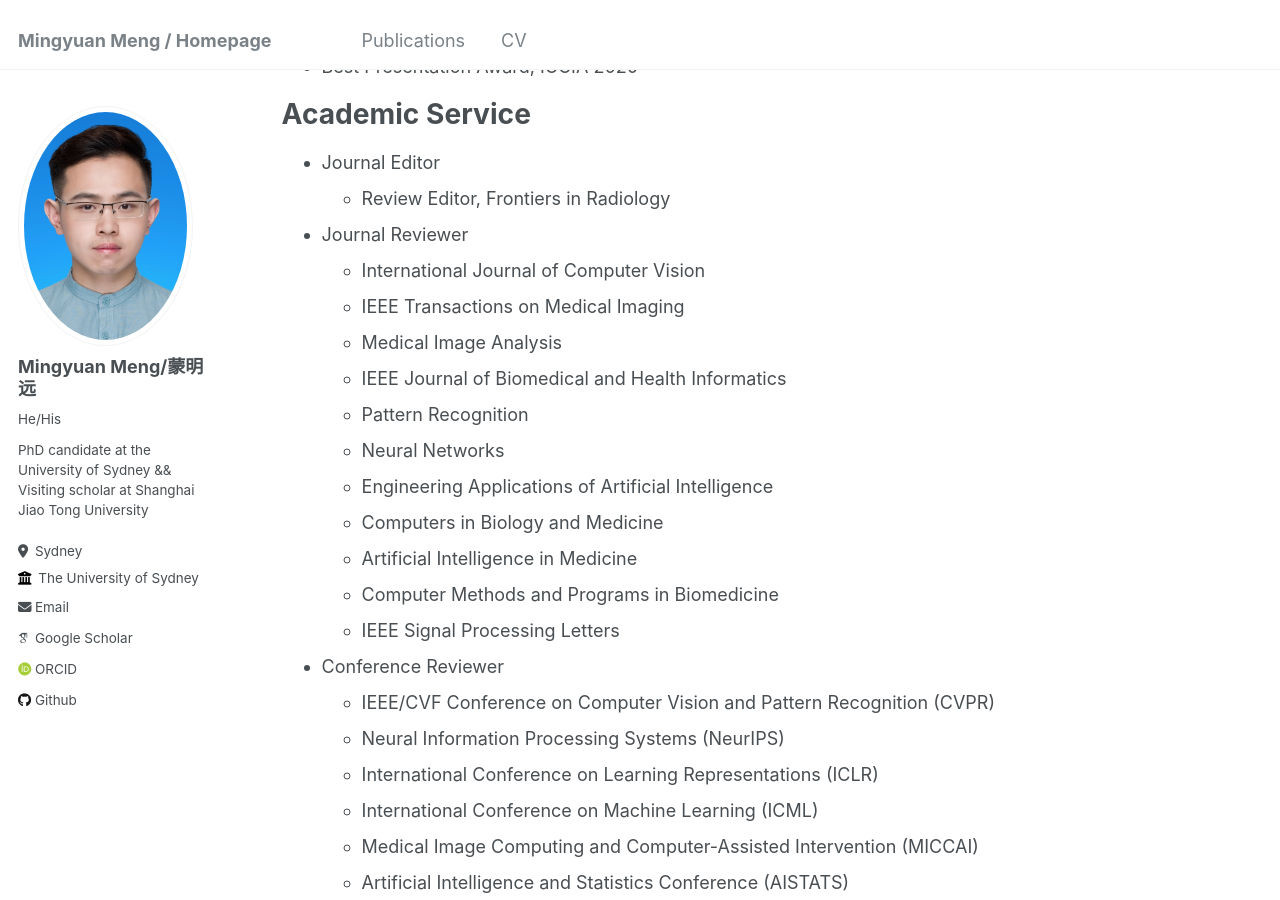
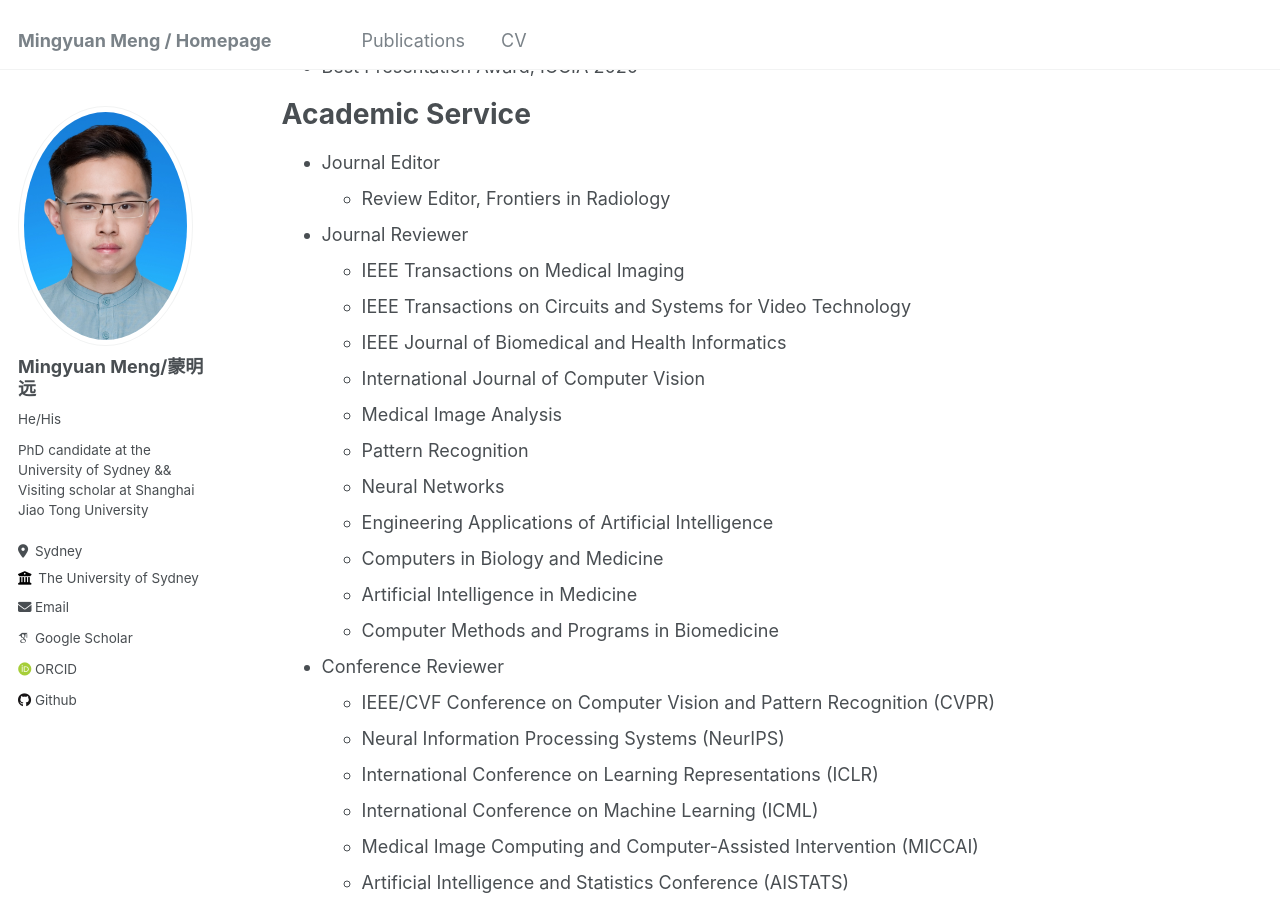
Before and after one commit to MungoMeng/mungomeng.github.io, a Jekyll site: the page built from _pages/cv.md, in a window 1280 px wide and 900 px high, scrolled down 809 px. Built offline with Jekyll 4.4.1, drawn with Linux system fonts in a browser that asks for light colours; some web fonts are replaced.

Commit message:
Update cv.md

```diff
--- a/_pages/cv.md
+++ b/_pages/cv.md
@@ -42,17 +42,17 @@ Academic Service
 * Journal Editor
   * Review Editor, Frontiers in Radiology
 * Journal Reviewer
+  * IEEE Transactions on Medical Imaging
+  * IEEE Transactions on Circuits and Systems for Video Technology
+  * IEEE Journal of Biomedical and Health Informatics
   * International Journal of Computer Vision
-  * IEEE Transactions on Medical Imaging
   * Medical Image Analysis
-  * IEEE Journal of Biomedical and Health Informatics
   * Pattern Recognition
   * Neural Networks
   * Engineering Applications of Artificial Intelligence
   * Computers in Biology and Medicine
   * Artificial Intelligence in Medicine
   * Computer Methods and Programs in Biomedicine
-  * IEEE Signal Processing Letters
 * Conference Reviewer
   * IEEE/CVF Conference on Computer Vision and Pattern Recognition (CVPR)
   * Neural Information Processing Systems (NeurIPS)
```
